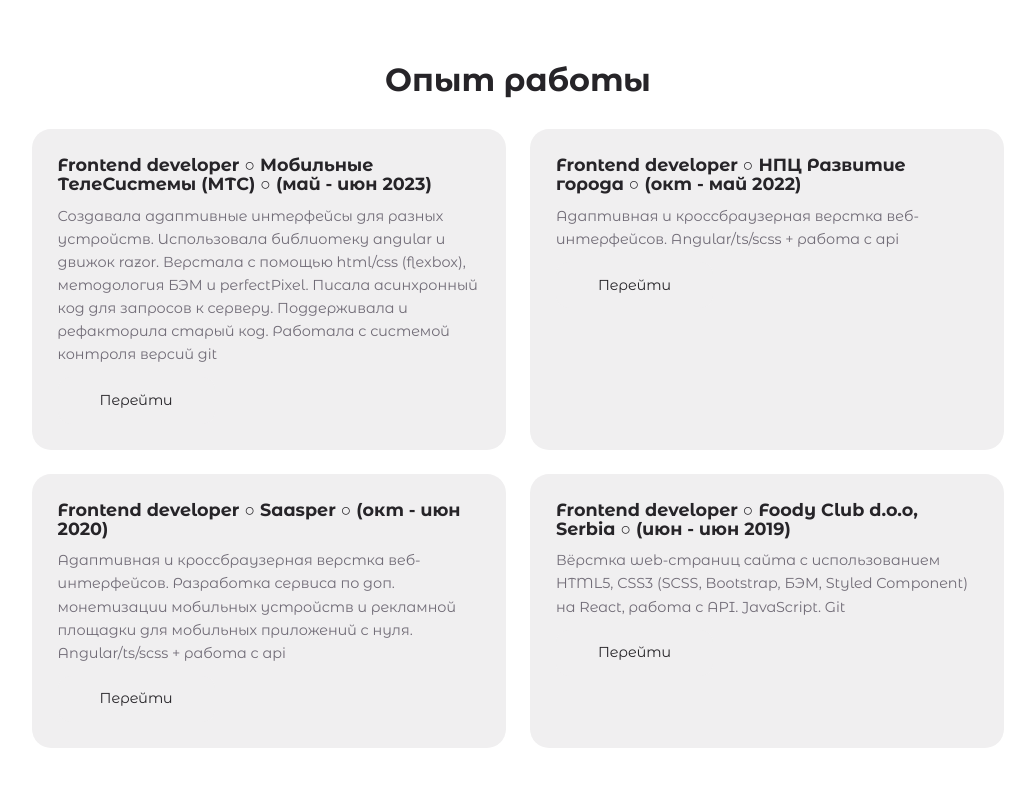
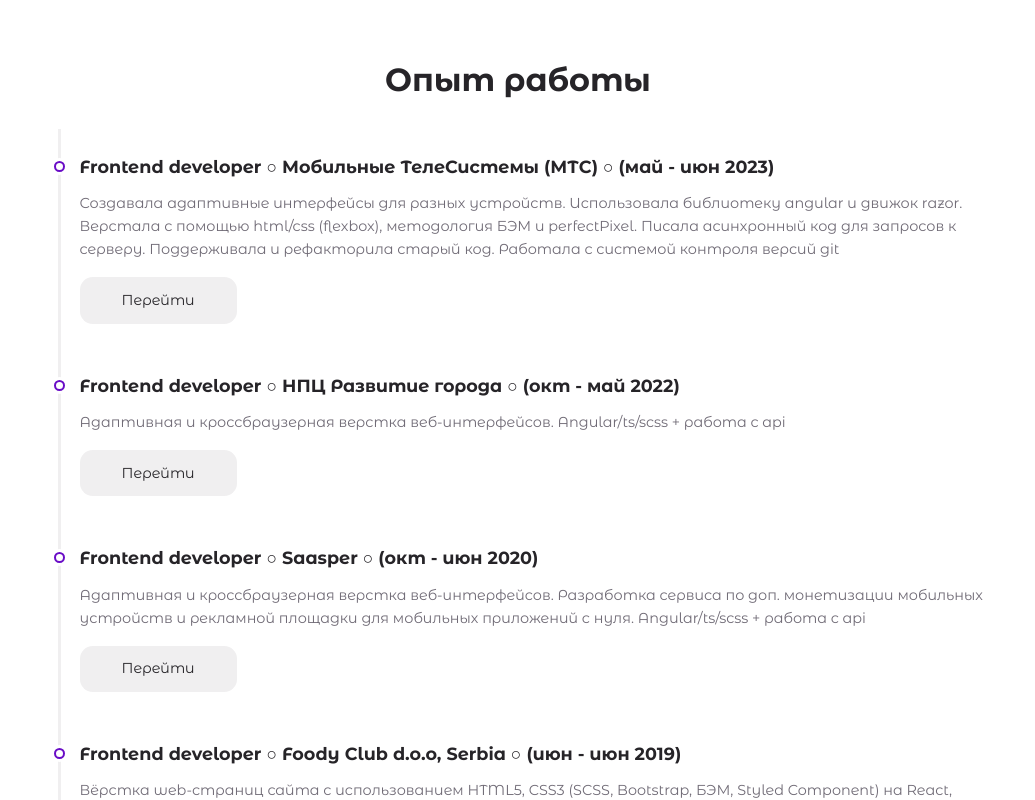
Before and after one commit to jijek-com/jijek-com.github.io, a React (Create React App) app: page / in a window 1280 px wide. Shown: the part 1560-2360 px from the top of the page, without its empty margins (122-1157 px from the left). Built offline with nearby package versions, Linux system fonts and the light colour scheme.

Commit message:
added nex expirience

```diff
--- a/src/index.scss
+++ b/src/index.scss
@@ -11,6 +11,7 @@
   font-family: 'Montserrat Alternates', sans-serif;
   line-height: 1.6;
   font-size: 0.9rem;
+  text-rendering: optimizeLegibility;
   -webkit-font-smoothing: antialiased;
   -moz-osx-font-smoothing: grayscale;
 }
--- a/src/sections/contacts/Contacts.scss
+++ b/src/sections/contacts/Contacts.scss
@@ -28,7 +28,7 @@
 
   /* MEDIA QUERIES (phones) */
 @media screen and (max-width: 600px) {
-    .contact__container {
+    .contacts__container {
         gap: 1.5rem;
     }
 }
--- a/src/sections/expirience/Expirience.jsx
+++ b/src/sections/expirience/Expirience.jsx
@@ -9,15 +9,23 @@
             <h2>Опыт работы</h2>
 
             <div className="container expirience__container" data-aos="fade-up">
+
+                <div class="expirience__line"></div>
+
                 {expirience.map((item) => (
-                    <Card key={item.id} className="expirience light">
-                        <div className="expirience__details">
-                            <h4>{item.spec} ○ {item.title} ○ ({item.date})</h4>
-                            <p>{item.desc}</p>
 
-                            <a className='btn' href={item.link}>Перейти</a>
+                    <div key={item.id} class="expirience__notification">
+                        <div class="expirience__circle"></div>
+
+                        <div class="expirience__txt">
+                            <h4 >{item.spec} ○ {item.title} ○ ({item.date})</h4>
+                            <div class="expirience__comment">
+                                <span>{item.desc}</span>
+                            </div>
+
+                            <a className='btn expirience__btn' href={item.link}>Перейти</a>
                         </div>
-                    </Card>
+                    </div>
                 ))}
             </div>
         </section>
--- a/src/sections/expirience/Expirience.scss
+++ b/src/sections/expirience/Expirience.scss
@@ -1,13 +1,50 @@
 .expirience {
     &__container {
+        position: relative;
         margin-top: 2rem;
         display: grid;
         gap: 1.5rem;
-        grid-template-columns: 1fr 1fr;
+        overflow: hidden;
+        padding-top: 2rem;
+        padding-bottom: 2rem;
     }
 
     h4 {
         margin-bottom: 0.7rem;
+    }
+
+    &__line {
+        position: absolute;
+        left: 26px;
+        width: 3px;
+        background: var(--color-light);
+        height: 100%;
+    }
+
+    &__circle {
+        box-sizing: border-box;
+        position: absolute;
+        box-shadow: 0 0 0 3px #fff;
+        left: 22px;
+        height: 11px;
+        width: 11px;
+        border: 2px solid var(--color-primary);;
+        border-radius: 50%;
+        background-color: #fff;
+    }
+
+    &__txt {
+        margin-top: -0.25rem;
+        margin-left: 3rem;
+    }
+
+    &__comment {
+        margin-top: 1rem;
+    }
+
+    &__btn {
+        margin-top: 1rem;
+        margin-bottom: 2rem;
     }
 
     p {
```
